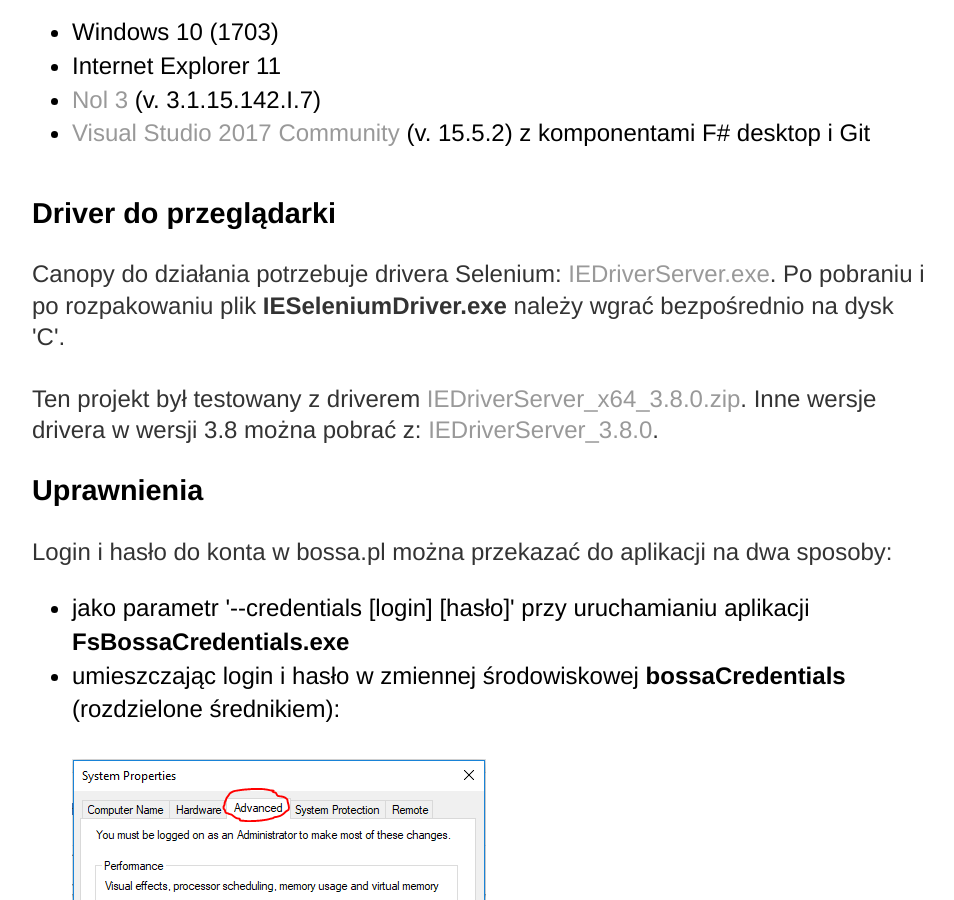
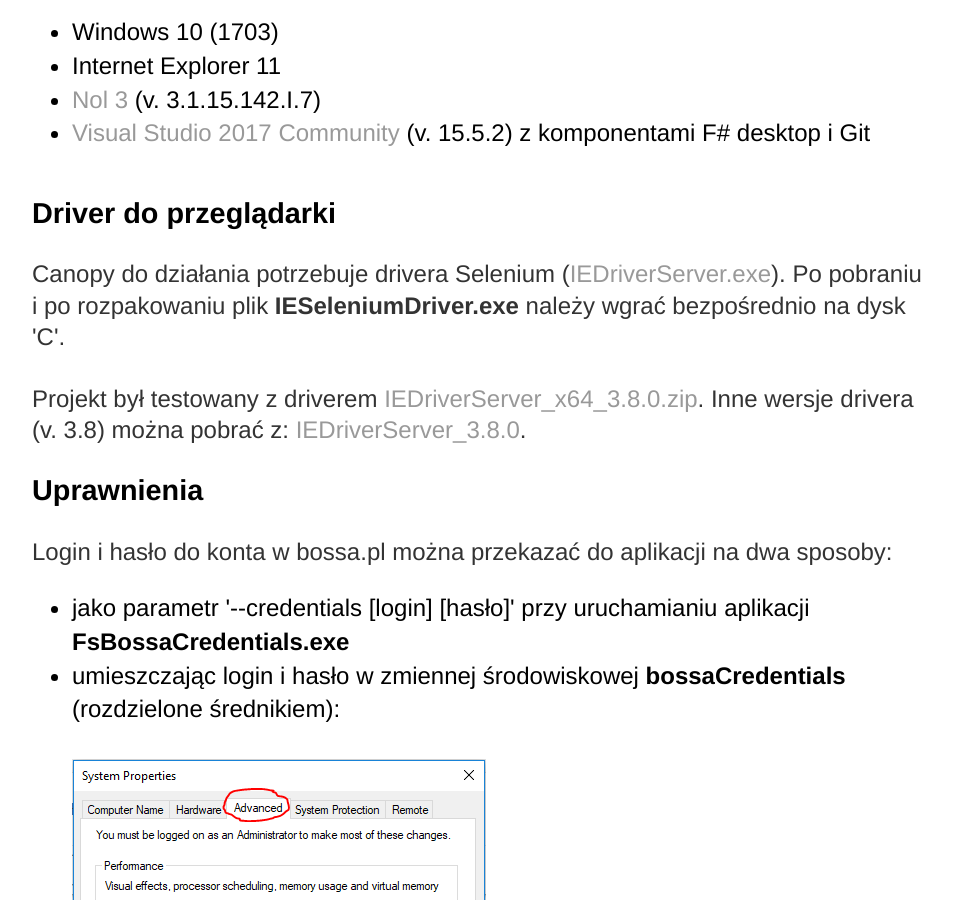
Before and after one commit to zbigniew-gajewski/fs-bossa-nol-runner, a Jekyll site: the page built from docs/index.html, in a window 1280 px wide and 900 px high, scrolled down 676 px. Shown: the whole window, without its empty margins (160-1114 px from the left). Built offline with Jekyll 4.4.1, drawn with Linux system fonts in a browser that asks for light colours; some of the changed text lies outside the part shown.

Commit message:
Docs updated

```diff
--- a/docs/index.html
+++ b/docs/index.html
@@ -42,13 +42,13 @@ title: Nol3 runner
 	</p>
 	<h3>Driver do przeglądarki</h3>
 	<p>
-		Canopy do działania potrzebuje drivera Selenium:
-		<a href="http://selenium-release.storage.googleapis.com/index.html">IEDriverServer.exe</a>. Po pobraniu i po rozpakowaniu plik
+		Canopy do działania potrzebuje drivera Selenium
+		(<a href="http://selenium-release.storage.googleapis.com/index.html">IEDriverServer.exe</a>). Po pobraniu i po rozpakowaniu plik
 		<strong>IESeleniumDriver.exe</strong> należy wgrać bezpośrednio na dysk 'C'.
 		</br>
 		</br>
-		Ten projekt był testowany z driverem
-		<a href="http://selenium-release.storage.googleapis.com/3.8/IEDriverServer_x64_3.8.0.zip">IEDriverServer_x64_3.8.0.zip</a>. Inne wersje drivera w wersji 3.8 można pobrać z:
+		Projekt był testowany z driverem
+		<a href="http://selenium-release.storage.googleapis.com/3.8/IEDriverServer_x64_3.8.0.zip">IEDriverServer_x64_3.8.0.zip</a>. Inne wersje drivera (v. 3.8) można pobrać z:
 		<a href="http://selenium-release.storage.googleapis.com/index.html?path=3.8/">IEDriverServer_3.8.0</a>.
 	</p>
 	<h3>Uprawnienia</h3>
```
Also changed, not shown: other parts of docs/index.html (+1 -1 lines).
